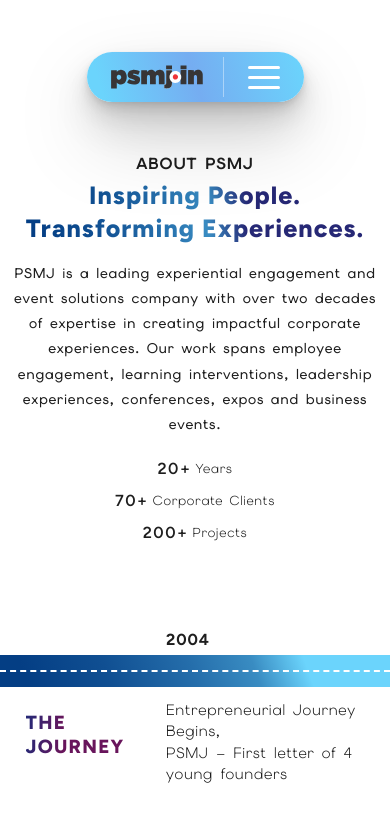
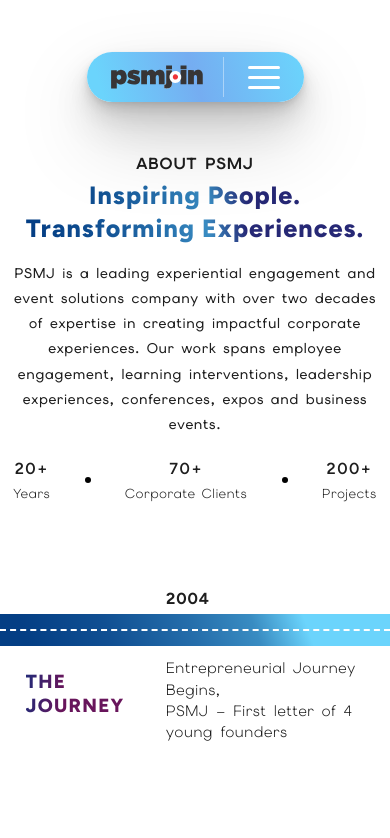
Before and after one commit to Duffl-Digital/PSMJ, a Next.js app: page /about in a window 390 px wide. Shown: the top 838 px of the page. Built offline with nearby package versions, Linux system fonts and the light colour scheme.

Commit message:
update about  page points

```diff
--- a/src/app/about/page.tsx
+++ b/src/app/about/page.tsx
@@ -332,9 +332,9 @@ useEffect(() => {
           </motion.p>
         </motion.div>
       </section>
-<section className="flex flex-col items-center justify-center md:gap-3 sm:gap-2 xs:gap-3 gap-2 flex-col xs:flex-row md:gap-0 pb-20">
+<section className="flex  items-center sm:justify-center justify-around md:gap-3 sm:gap-3  min-[300px]:gap-2  gap-4 flex-col  min-[300px]:flex-row md:gap-0 pb-20">
   {/* 20+ Years */}
-  <div className="flex sm:flex-row xs:flex-col flex-row  items-center sm:gap-2 gap-1">
+  <div className="flex   sm:flex-row  flex-col  items-center sm:gap-2 gap-1">
     <h6 className="text-[#1E1E1E] figtree-SemiBold sm:text-[18px] text-[16px] tracking-[1.5px]">
       20+
     </h6>
@@ -346,15 +346,15 @@ useEffect(() => {
   {/* Dot (desktop/tablet only) */}
   <span
     aria-hidden="true"
-    className=" h-1.5 w-1.5 shrink-0 rounded-full bg-black md:mx-6 xs:block hidden"
+    className=" h-1.5 w-1.5 shrink-0 rounded-full bg-black md:mx-6 block "
   />
 
   {/* 70+ Corporate Clients */}
-  <div className="flex sm:flex-row xs:flex-col flex-row  items-center sm:gap-2 gap-1">
+  <div className="flex  sm:flex-row  flex-col items-center sm:gap-2 gap-1">
     <h6 className="text-[#1E1E1E] figtree-SemiBold  sm:text-[18px] text-[16px] tracking-[1.5px]">
       70+
     </h6>
-    <p className="text-[#1E1E1E] sm:text-[15px] text-[13px] elms-sans-light leading-[142%] tracking-[0.75px]">
+    <p className="text-[#1E1E1E]  text-center sm:text-[15px] text-[13px] elms-sans-light leading-[142%] tracking-[0.75px]">
       Corporate Clients
     </p>
   </div>
@@ -362,11 +362,11 @@ useEffect(() => {
   {/* Dot (desktop/tablet only) */}
   <span
     aria-hidden="true"
-    className=" h-1.5 w-1.5 shrink-0 rounded-full bg-black md:mx-6 xs:block hidden"
+    className=" h-1.5 w-1.5 shrink-0 rounded-full bg-black md:mx-6 block "
   />
 
   {/* PAN India */}
-  <div className="flex sm:flex-row xs:flex-col flex-row  items-center sm:gap-2 gap-1">
+  <div className="flex  sm:flex-row  flex-col    items-center sm:gap-2 gap-1">
     <h6 className="text-[#1E1E1E] figtree-SemiBold  sm:text-[18px] text-[16px] tracking-[1.5px]">
       200+
     </h6>
```
